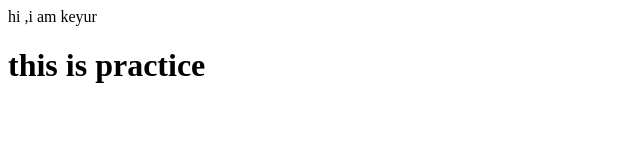
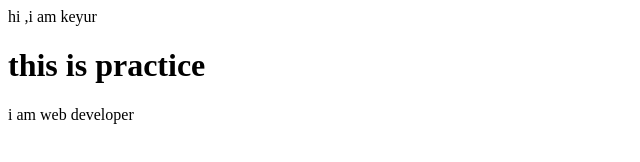
Before and after one commit to Keyur-2001/keyur, a plain HTML site: page index.html in a window 1280 px wide. Shown: the whole page, without its empty margins (0-640 px from the left). Drawn offline with Linux system fonts and the light colour scheme.

Commit message:
again updated index.html

```diff
--- a/index.html
+++ b/index.html
@@ -9,5 +9,6 @@
     hi ,i am keyur
 
     <h1>this is practice</h1>
+    <p>i am web developer</p>
 </body>
 </html>
```
